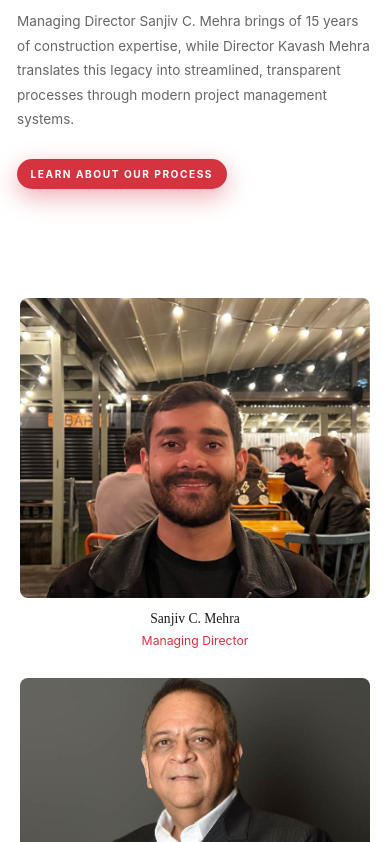
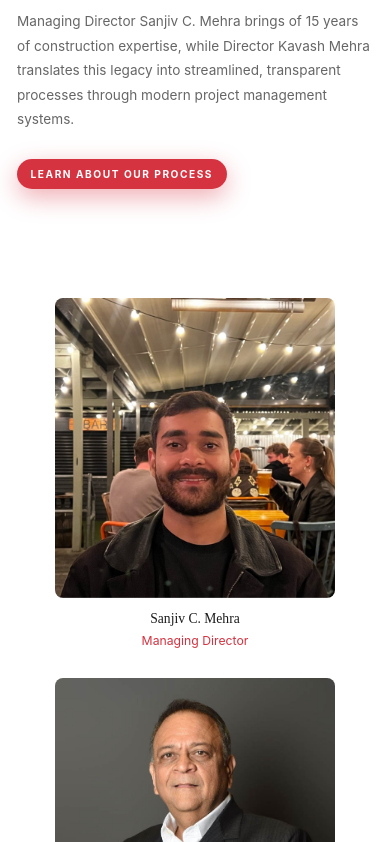
Before and after one commit to Joaquim50/Interior-Designer, a React (Vite) app: page /about in a window 390 px wide. Shown: the part 1112-1954 px from the top of the page. Built offline with nearby package versions, Linux system fonts and the light colour scheme.

Commit message:
Client changes

```diff
--- a/src/index.css
+++ b/src/index.css
@@ -218,7 +218,7 @@ img {
   }
 
   .team-member {
-    width: 350px;
+    width: 280px;
     margin: 0 auto;
   }
 
```
